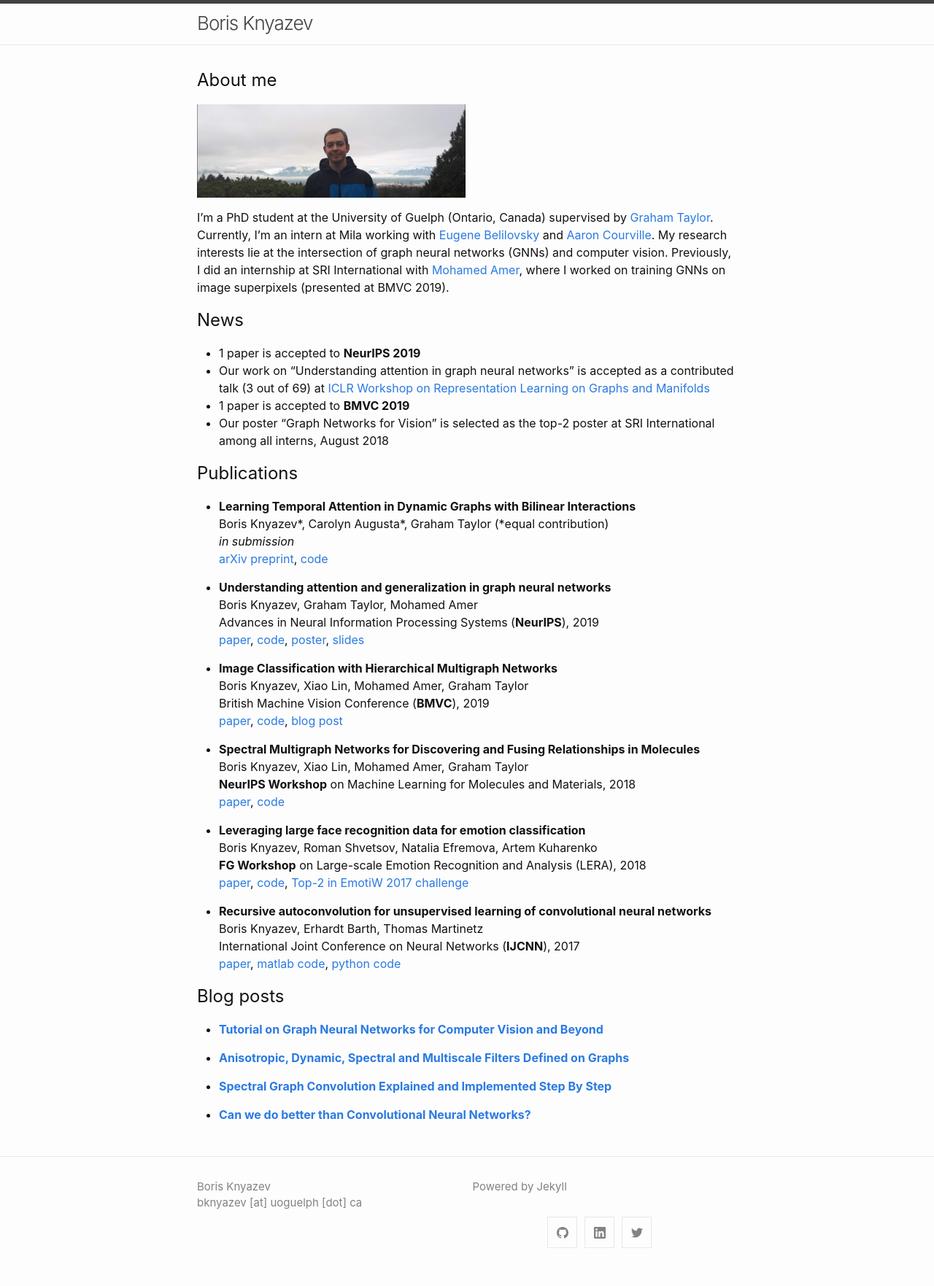
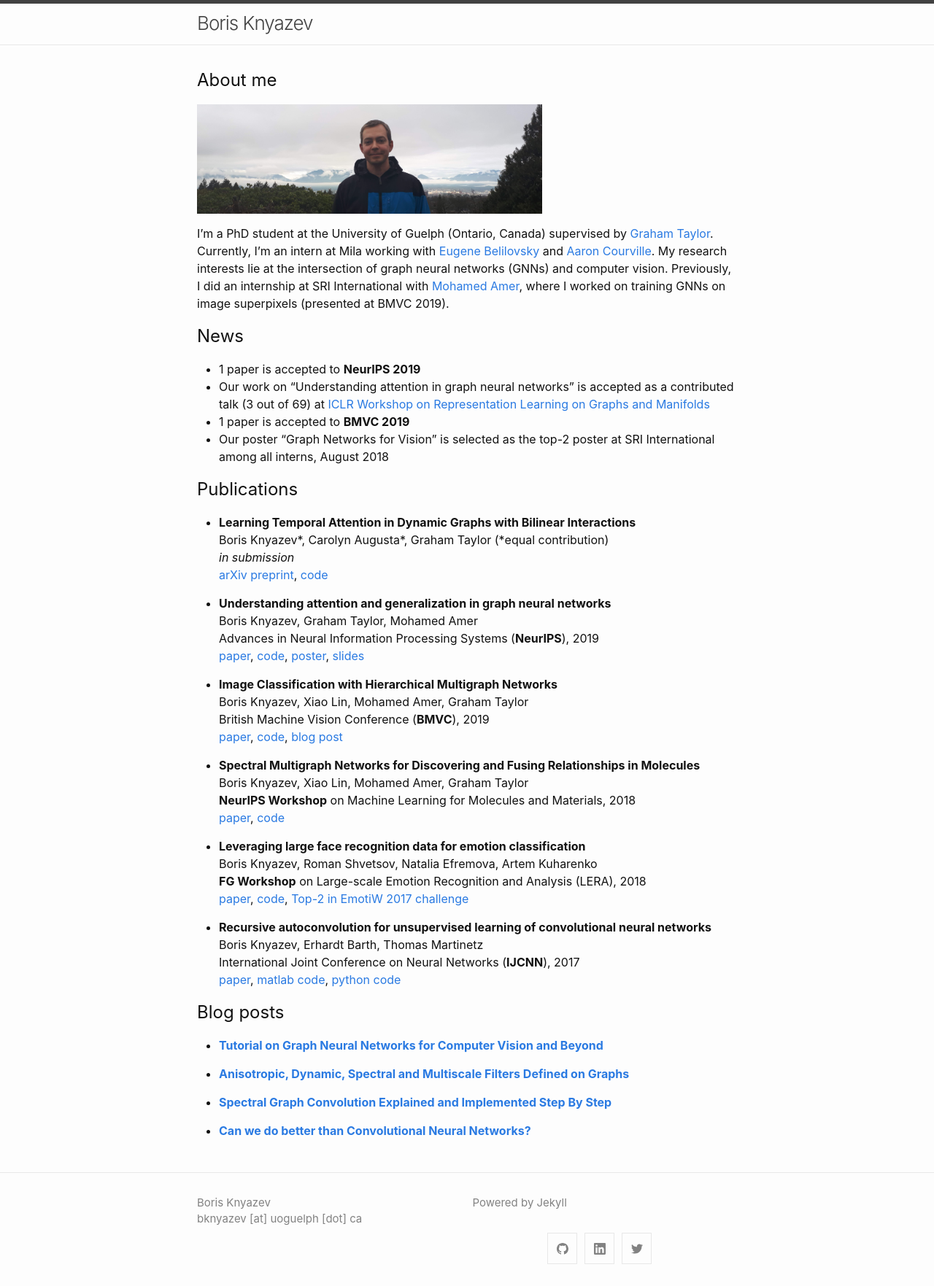
Before and after one commit to bknyaz/bknyaz.github.io, a Jekyll site: the page built from index.md, in a window 1280 px wide. Shown: the whole page at 73% size. Built offline with Jekyll 4.4.1, drawn with Linux system fonts in a browser that asks for light colours; before the commit the page ends 1741 px from its top, so only the background shows below that.

Commit message:
update pic

```diff
--- a/index.md
+++ b/index.md
@@ -11,7 +11,7 @@ title: Boris Knyazev
 
 ## About me
 
-<figure> <img src="assets/boris_4.png" height="128"></figure>
+<figure> <img src="assets/boris_4.png" height="150"></figure>
 
 I'm a PhD student at the University of Guelph (Ontario, Canada) supervised by [Graham Taylor](https://www.gwtaylor.ca/). Currently, I'm an intern at Mila working with [Eugene Belilovsky](http://eugenium.github.io/) and [Aaron Courville](https://mila.quebec/en/person/aaron-courville/). My research interests lie at the intersection of graph neural networks (GNNs) and computer vision. Previously, I did an internship at SRI International with [Mohamed Amer](https://mohamedramer.com/), where I worked on training GNNs on image superpixels (presented at BMVC 2019).
 
```
Also changed, not shown: assets/boris_4.png.
